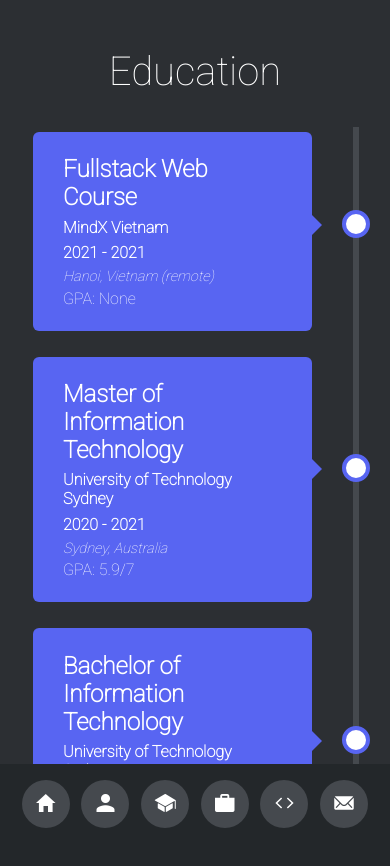
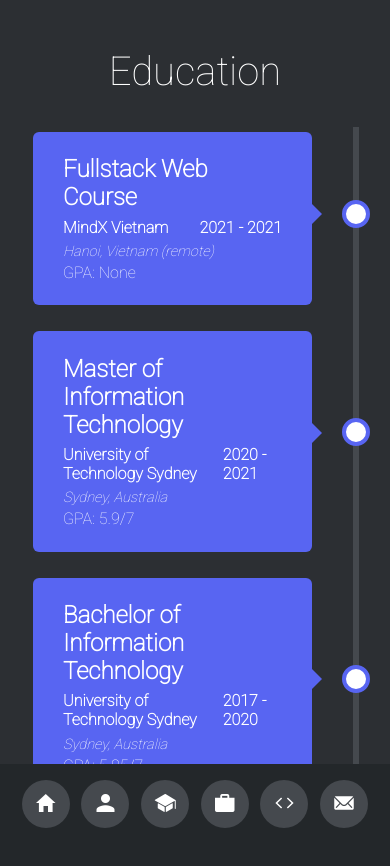
Before and after one commit to Mike0298/mike0298-porfolio, a React (Create React App) app: page /education in a window 390 px wide. Shown: the top 866 px of the page. Built offline with nearby package versions, Linux system fonts and the light colour scheme.

Commit message:
fix timeline css

```diff
--- a/src/components/Timeline/TimelineItem/timelineItem.css
+++ b/src/components/Timeline/TimelineItem/timelineItem.css
@@ -26,6 +26,18 @@
   left: 50%;
 }
 
+.timeline-item--right::before {
+  content: " ";
+  height: 0;
+  position: absolute;
+  top: 42%;
+  width: 0;
+  z-index: 1;
+  border: solid var(--color-blue);
+  border-width: 10px 10px 10px 0;
+  border-color: transparent var(--color-blue) transparent transparent;
+}
+
 .timeline-item--left::before {
   content: " ";
   height: 0;
@@ -34,21 +46,9 @@
   width: 0;
   z-index: 1;
   right: 30px;
-  border: medium solid var(--color-blue);
+  border: solid var(--color-blue);
   border-width: 10px 0 10px 10px;
   border-color: transparent transparent transparent var(--color-blue);
-}
-
-.timeline-item--right::before {
-  content: " ";
-  height: 0;
-  position: absolute;
-  top: 42%;
-  width: 0;
-  z-index: 1;
-  border: medium solid var(--color-blue);
-  border-width: 10px 10px 10px 0;
-  border-color: transparent var(--color-blue) transparent transparent;
 }
 
 .item-content {
@@ -68,7 +68,7 @@
   font-weight: bold;
 }
 
-.item-content .type {
+.item-content__type {
   font-size: 1.5rem;
   font-weight: bold;
 }
@@ -100,7 +100,7 @@
     right: 12.5px;
   }
 
-  .item-content__info {
+  .info {
     flex-direction: column;
   }
 }
--- a/src/components/Timeline/TimelineItem/timelineItem.js
+++ b/src/components/Timeline/TimelineItem/timelineItem.js
@@ -9,7 +9,7 @@ const TimelineItem = ({ item, id }) => {
       }`}
     >
       <div className="item-content">
-        <div className="type">{item.type}</div>
+        <div className="item-content__type">{item.type}</div>
         <div className="item-content__info">
           <div>{item.university}</div>
           <div>
```
